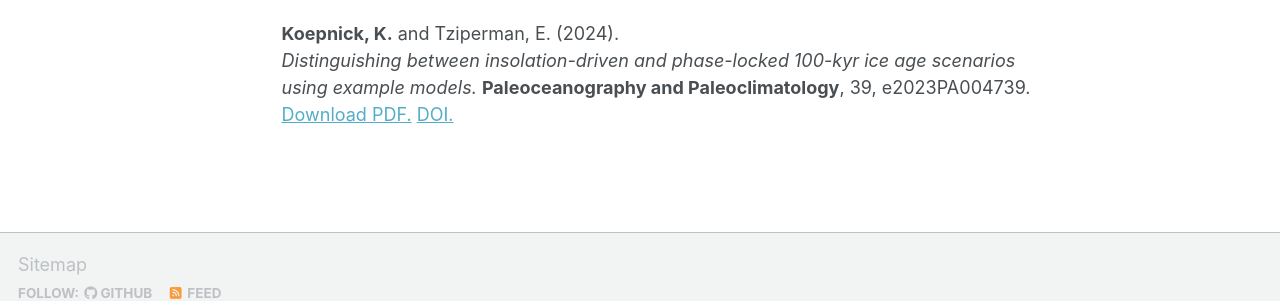
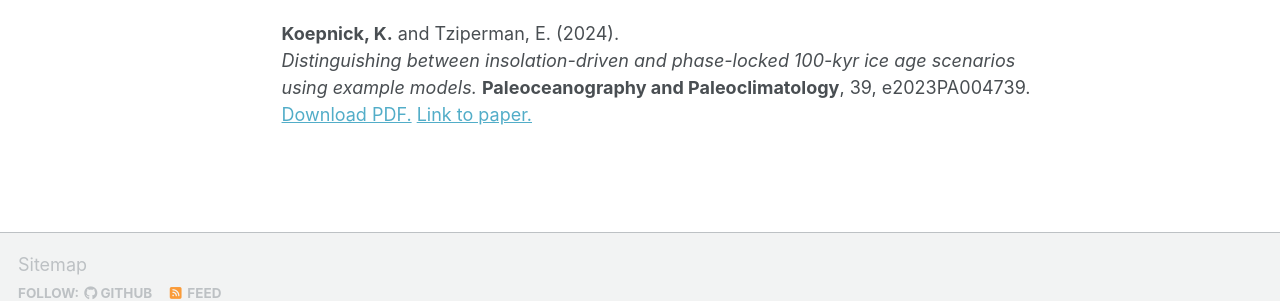
Before and after one commit to kirstinkoepnick/kirstinkoepnick.github.io, a Jekyll site: the page built from _pages/publications.md, in a window 1280 px wide and 1235 px high. Shown: the part 865-1166 px from the top of the window. Built offline with Jekyll 4.4.1, drawn with Linux system fonts in a browser that asks for light colours; some web fonts are replaced; a script bundle is joined from its source files by our own code; library files that are not in the unit come from our copies.

Commit message:
Update publications.md

```diff
--- a/_pages/publications.md
+++ b/_pages/publications.md
@@ -40,4 +40,4 @@ In revision.
 
 **Koepnick, K.** and Tziperman, E. (2024).
 *Distinguishing between insolation-driven and phase-locked 100-kyr ice age scenarios using example models.* **Paleoceanography and Paleoclimatology**, 39, e2023PA004739.
-[Download PDF.](/files/papers/koepnick-tziperman-2024-ice-ages.pdf) [DOI.](https://doi.org/10.1029/2023PA004739)
+[Download PDF.](/files/papers/koepnick-tziperman-2024-ice-ages.pdf) [Link to paper.](https://doi.org/10.1029/2023PA004739)
```
